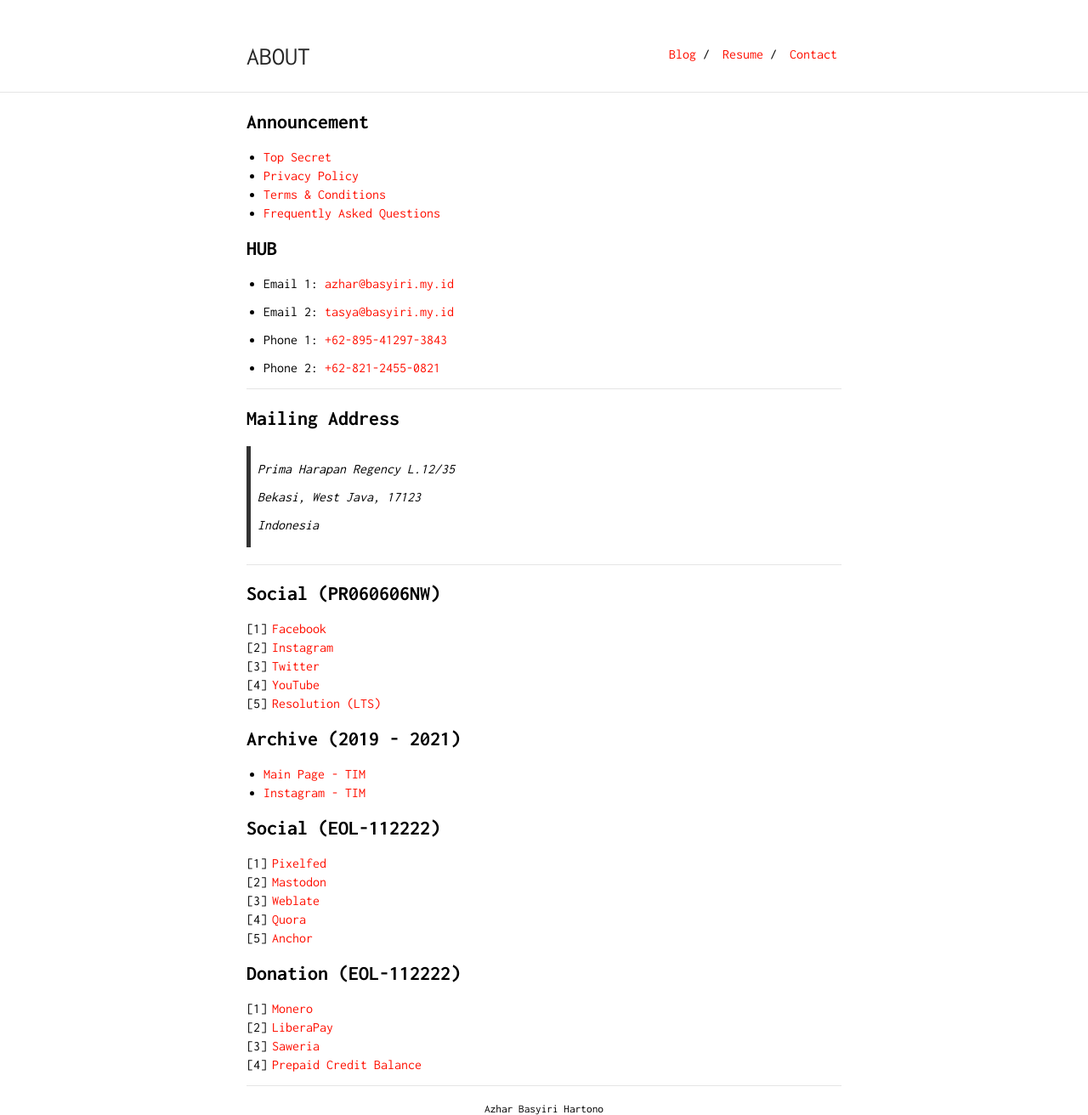
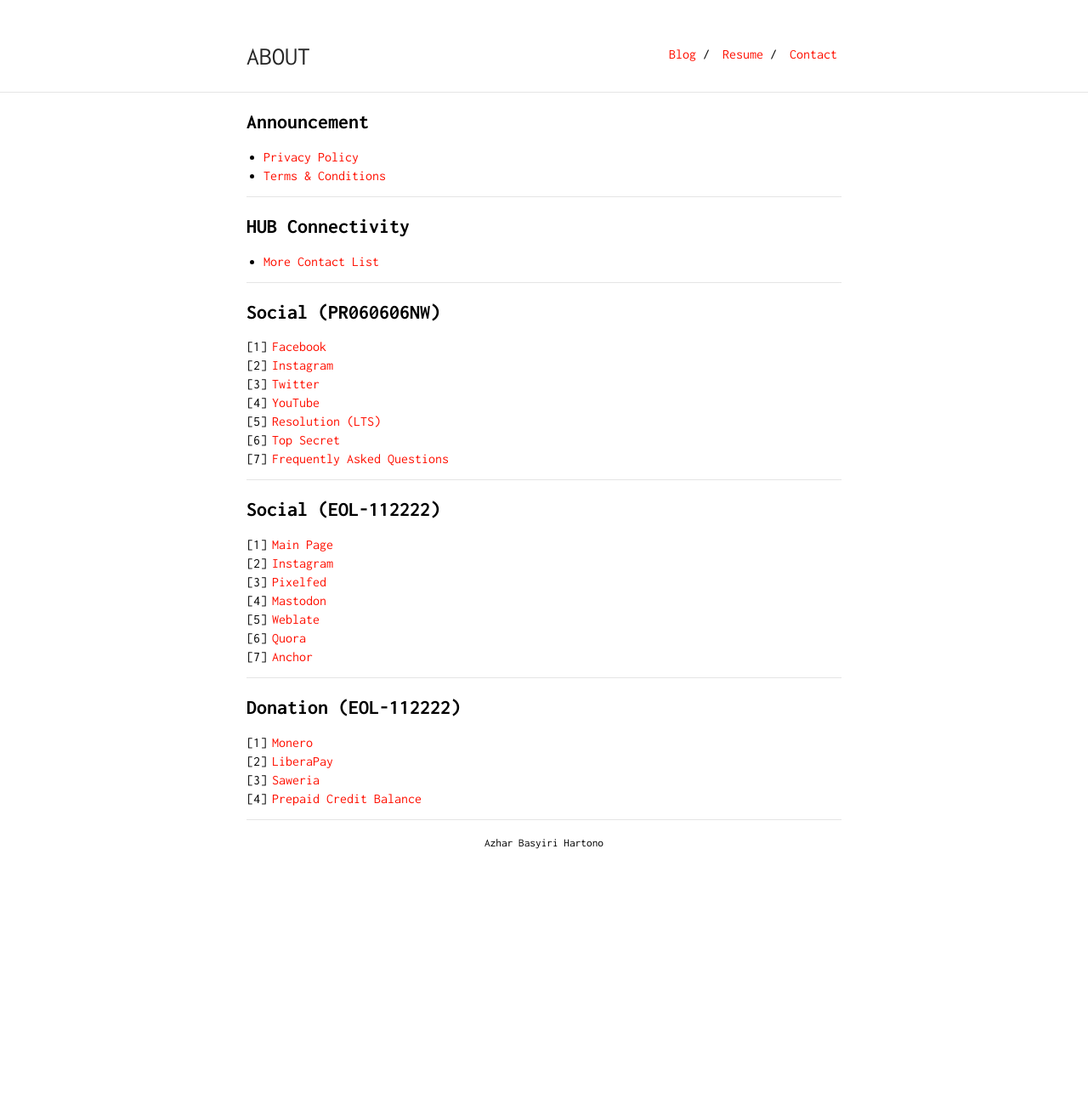
Before and after one commit to intrapegasus/en, a Jekyll site: the page built from contact.md, in a window 1280 px wide. Shown: the whole page at 85% size. Built offline with Jekyll 4.4.1, drawn with Linux system fonts in a browser that asks for light colours; our own code applies the rules of GitHub Pages for plain Markdown files; after the commit the page ends 999 px from its top, so only the background shows below that.

Commit message:
Update contact.md

```diff
--- a/contact.md
+++ b/contact.md
@@ -5,30 +5,14 @@
 
 ## Announcement
 
-* [Top Secret](https://basyiri.my.id/S3CR3T)
 * [Privacy Policy](https://azhar.basyiri.my.id/p/privacy.html)
 * [Terms & Conditions](https://azhar.basyiri.my.id/p/terms-and-conditions.html)
-* [Frequently Asked Questions](https://basyiri.my.id/en/faq)
-
-## HUB
-
-* Email 1: [azhar@basyiri.my.id](mailto:azhar@basyiri.my.id)
-
-* Email 2: [tasya@basyiri.my.id](mailto:tasya@basyiri.my.id)
-
-* Phone 1: [+62-895-41297-3843](tel:+62-895-41297-3843)
-
-* Phone 2: [+62-821-2455-0821](tel:+62-821-2455-0821)
 
 ---
 
-## Mailing Address
+## HUB Connectivity
 
-> Prima Harapan Regency L.12/35
->
-> Bekasi, West Java, 17123
->
-> Indonesia
+* [More Contact List](https://mail.basyiri.my.id)
 
 ---
 
@@ -39,18 +23,22 @@
 3. [Twitter](https://basyiri.my.id/twitter)
 4. [YouTube](https://basyiri.my.id/youtube)
 5. [Resolution (LTS)](resolution)
+6. [Top Secret](https://basyiri.my.id/S3CR3T)
+7. [Frequently Asked Questions](https://basyiri.my.id/en/faq)
 
-## Archive (2019 - 2021)
-
-* [Main Page - TIM](https://basyiri.my.id/goodbye)
-* [Instagram - TIM](https://instagram.com/azharbasyirihvrtono)
+---
 
 ## Social (EOL-112222)
-1. [Pixelfed](https://pixelfed.de/intrapegasus)
-2. [Mastodon](https://masthead.social/@intrapegasus)
-3. [Weblate](https://hosted.weblate.org/user/intrapegasus)
-4. [Quora](https://id.quora.com/profile/Intrapegasus)
-5. [Anchor](https://www.listennotes.com/podcasts/zefas-podcast-zefanya-abraham-JZOiK3SMgEG)
+
+1. [Main Page](https://basyiri.my.id/goodbye)
+2. [Instagram](https://instagram.com/azharbasyirihvrtono)
+3. [Pixelfed](https://pixelfed.de/intrapegasus)
+4. [Mastodon](https://masthead.social/@intrapegasus)
+5. [Weblate](https://hosted.weblate.org/user/intrapegasus)
+6. [Quora](https://id.quora.com/profile/Intrapegasus)
+7. [Anchor](https://www.listennotes.com/podcasts/zefas-podcast-zefanya-abraham-JZOiK3SMgEG)
+
+---
 
 ## Donation (EOL-112222)
 1. [Monero](xmr.txt)
```
